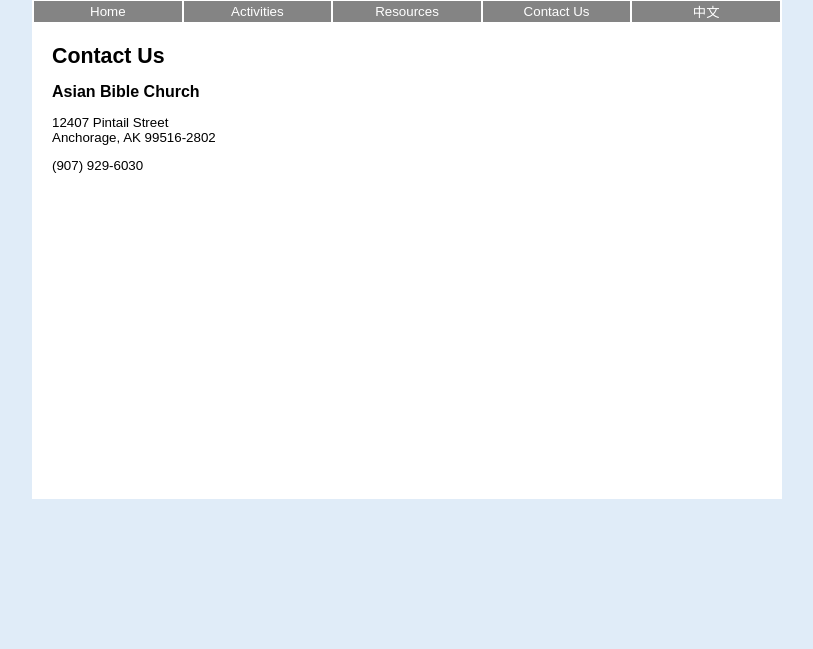
After one commit to Aaron-Zhao/abc, a PHP site: page /en/Contact.php in a window 1280 px wide. The commit adds this page. Shown: the part 151-800 px from the top of the page, without its empty margins (233-1046 px from the left). Run offline with PHP 8.4, Linux system fonts and the light colour scheme.

Commit message:
Added redirect index.php

```diff
--- a/includes/template.php
+++ b/includes/template.php
@@ -3,10 +3,10 @@
     <head>
         <meta http-equiv="Content-Type" content="text/html; charset=UTF-8" />
         <meta name="description" content="ABC: Asian Bible Church of Anchorage, AK" />
-        <meta name="Keywords" content="Asian Bible Church Chinese Anchorage Alaska AK Christian 亞洲聖經教會 阿拉斯加 安克拉治“ />
+        <meta name="Keywords" content="Asian Bible Church Chinese Anchorage Alaska AK Christian 亞洲聖經教會 阿拉斯加 安克拉治" />
         <title><?php echo $title ?></title>
 
-        <link rel="stylesheet" type="text/css" href="../abc.css" />
+        <link rel="stylesheet" type="text/css" href="../shared/abc.css" />
     </head>
 
     <body>
@@ -24,7 +24,7 @@
                         <a href="Resources.php">Resources</a>
                     </td>
                     <td>
-                        <a href="Contact.php">Contact</a>
+                        <a href="Contact.php">Contact Us</a>
                     </td>
                     <td>
                         <a href="">中文</a>
@@ -32,7 +32,9 @@
                 </tr>
             </table>
 
-            <?php echo $content ?>
+            <div class="content">
+                <?php echo $content ?>
+            </div>
         </div>
     </body>
 </html>
--- /dev/null
+++ b/public_html/en/Contact.php
@@ -0,0 +1,19 @@
+<?php
+
+$title = "Asian Bible Church - Contact Us";
+
+$content = <<<HTML
+<h1>Contact Us</h1>
+
+<h2>Asian Bible Church</h2>
+
+<p>
+    12407 Pintail Street<br />
+    Anchorage, AK 99516-2802<br />
+</p>
+
+<p>(907) 929-6030</p>
+HTML;
+
+include('../../includes/template.php');
+?>
--- a/public/en/index.php
+++ b/public_html/en/index.php
@@ -3,7 +3,7 @@
 $title = "Welcome to Asian Bible Church";
 
 $content = <<<HTML
-
+<h1>Welcome to Asian Bible Church</h1>
 HTML;
 
 include('../../includes/template.php');
--- /dev/null
+++ b/public_html/index.php
@@ -0,0 +1,3 @@
+<?php
+header("Location: en/");
+?>
--- a/public/abc.css
+++ b/public_html/shared/abc.css
@@ -7,6 +7,7 @@ body
 {
     background-color: #E0ECF8;
     font-family: Arial;
+    font-size: 10pt;
 }
 
 .menu
@@ -43,8 +44,8 @@ body
 div.body
 {
     background-color: white;
-    width: 65%;
-    height: 1000px;
+    width: 750px;
+    height: 600px;
     position: relative;
     margin-left: auto;
     margin-right: auto;
@@ -53,3 +54,18 @@ div.body
     padding-top: 0px;
     border-top-width: 0px;
 }
+
+div.content
+{
+    margin: 20px;
+}
+
+h1
+{
+    font-size: 16pt;
+}
+
+h2
+{
+    font-size: 12pt;
+}
```
Also changed, not shown: public/en/Contact.php (deleted, +0 -10 lines), public_html/en/Activities.php (renamed from public/en/Activities.php), public_html/en/Resources.php (renamed from public/en/Resources.php).
